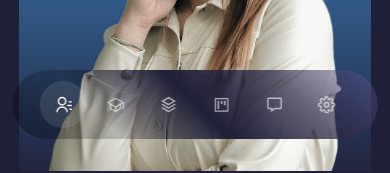
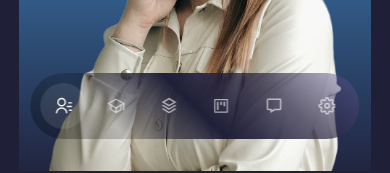
Before and after one commit to dev0cloo/portfolio, a React (Create React App) app: page / in a window 390 px wide. Shown: the part 673-846 px from the top of the page. Built offline with nearby package versions, Linux system fonts and the light colour scheme.

Commit message:
Update Mobile Navbar Responsiveness

```diff
--- a/src/components/nav/Nav.css
+++ b/src/components/nav/Nav.css
@@ -1,3 +1,5 @@
+
+
 .mobile__nav{
     background: var(--bg-color-gradient-nav);
     width:max-content;
@@ -34,6 +36,9 @@
     color: whitesmoke;
 }
 
+
+
+
 /* ************* LARGE DEVICES **************** */
 @media screen and (min-width:1024px){
     .mobile__nav{
@@ -61,6 +66,7 @@
     .mobile__nav{
         font-size: 0.8rem;
         gap:0.4rem;
+        padding: .6rem;
 
     }
   }
```
